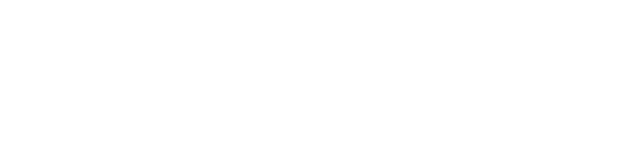
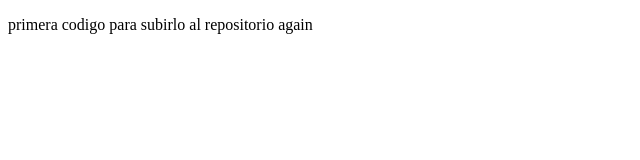
Before and after one commit to gioflrs/proyectoDemoCursoPrework, a plain HTML site: page index.html in a window 1280 px wide. Shown: the whole page, without its empty margins (0-640 px from the left). Drawn offline with Linux system fonts and the light colour scheme.

Commit message:
esto es la primera actualizacion

```diff
--- a/index.html
+++ b/index.html
@@ -7,6 +7,8 @@
     <title>Document</title>
 </head>
 <body>
-
+    <p>
+        primera codigo para subirlo al repositorio again
+    </p>
 </body>
 </html>
```
Also changed, not shown: 3 other files.
